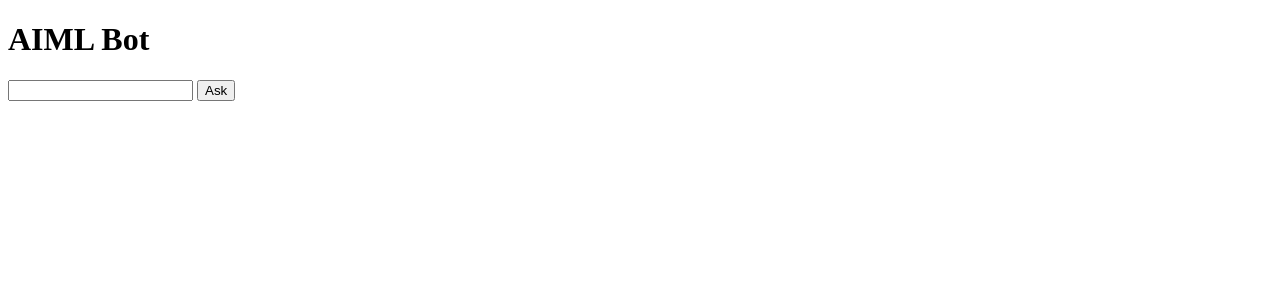
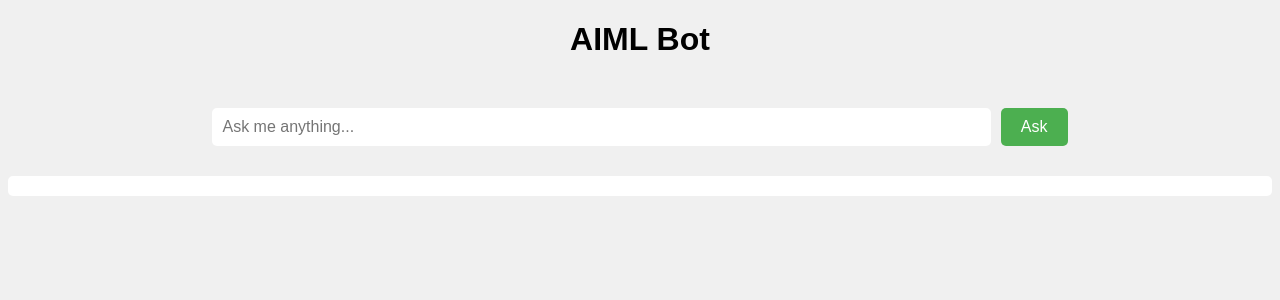
Before and after one commit to Mohammedvaraliya/aiml_bot, a Django app: page / in a window 1280 px wide. Shown: the top 300 px of the page. Run offline with Django 4.2, Linux system fonts and the light colour scheme.

Commit message:
Add file to server

```diff
--- a/chatbot/templates/home.html
+++ b/chatbot/templates/home.html
@@ -3,13 +3,51 @@
 <head>
     <meta charset="UTF-8">
     <title>AIML Bot</title>
+    <style>
+        body {
+            font-family: Arial, sans-serif;
+            background-color: #f0f0f0;
+        }
+
+        #chatbot-form {
+            display: flex;
+            justify-content: center;
+            margin-top: 50px;
+        }
+
+        #chatbot-form input[type="text"] {
+            font-size: 16px;
+            padding: 10px;
+            border: none;
+            border-radius: 5px;
+            width: 60%;
+        }
+
+        #chatbot-form button[type="submit"] {
+            font-size: 16px;
+            padding: 10px 20px;
+            border: none;
+            border-radius: 5px;
+            background-color: #4CAF50;
+            color: white;
+            margin-left: 10px;
+        }
+
+        #chatbot-response {
+            margin-top: 30px;
+            font-size: 18px;
+            padding: 10px;
+            border-radius: 5px;
+            background-color: white;
+        }
+    </style>
 </head>
 <body>
-    <h1>AIML Bot</h1>
+    <h1 style="text-align: center;">AIML Bot</h1>
     <form id="chatbot-form" method="post" action="{% url 'home' %}">
         {% csrf_token %}
-        <input type="text" name="input_text">
-        <button type="submit" class="btn btn-primary" data-url="{% url 'home' %}">Ask</button>
+        <input type="text" name="input_text" placeholder="Ask me anything...">
+        <button type="submit">Ask</button>
     </form>
     <div id="chatbot-response"></div>
 
@@ -33,7 +71,7 @@
               data: formData,
               success: function(response) {
                 // Update the response element with the server's response
-                $('#chatbot-response').text('Bot: ' + response);
+                $('#chatbot-response').html('<p><strong>Bot:</strong> ' + response + '</p>');
               }
             });
           });
```
